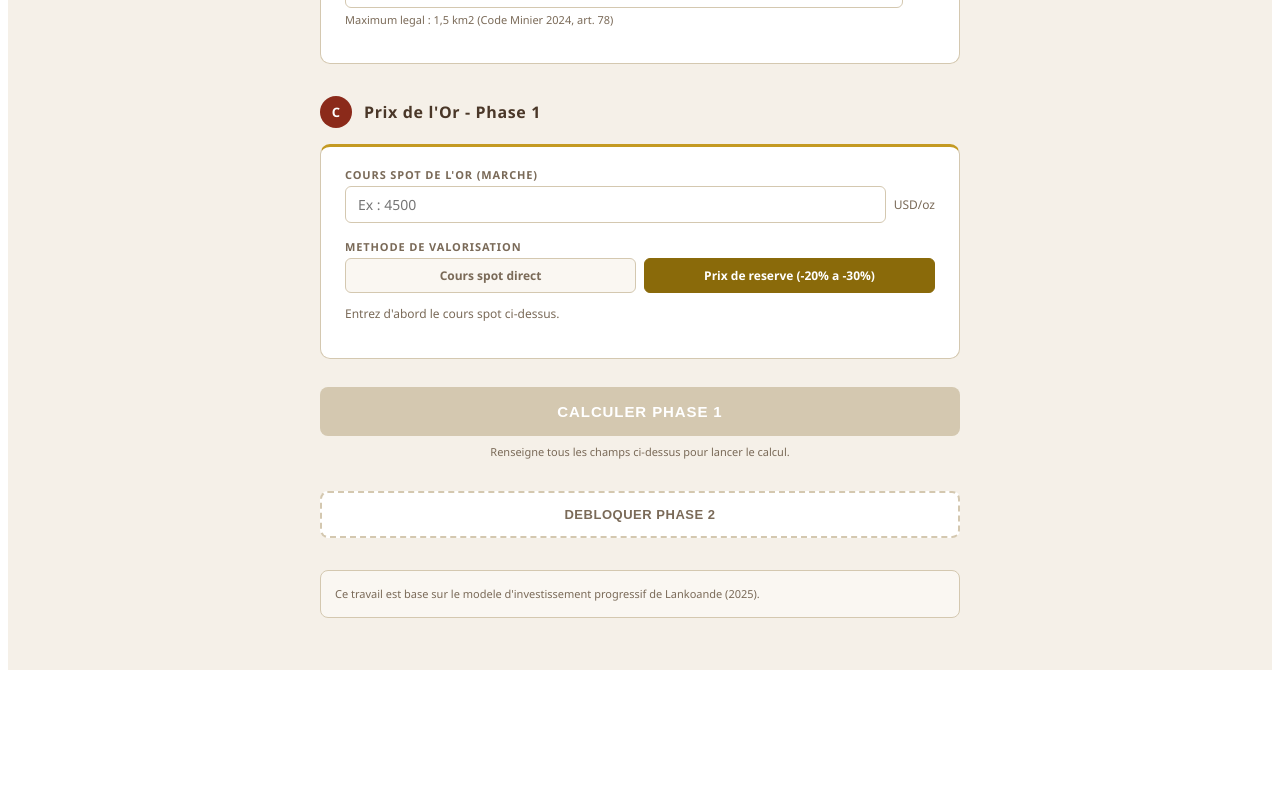
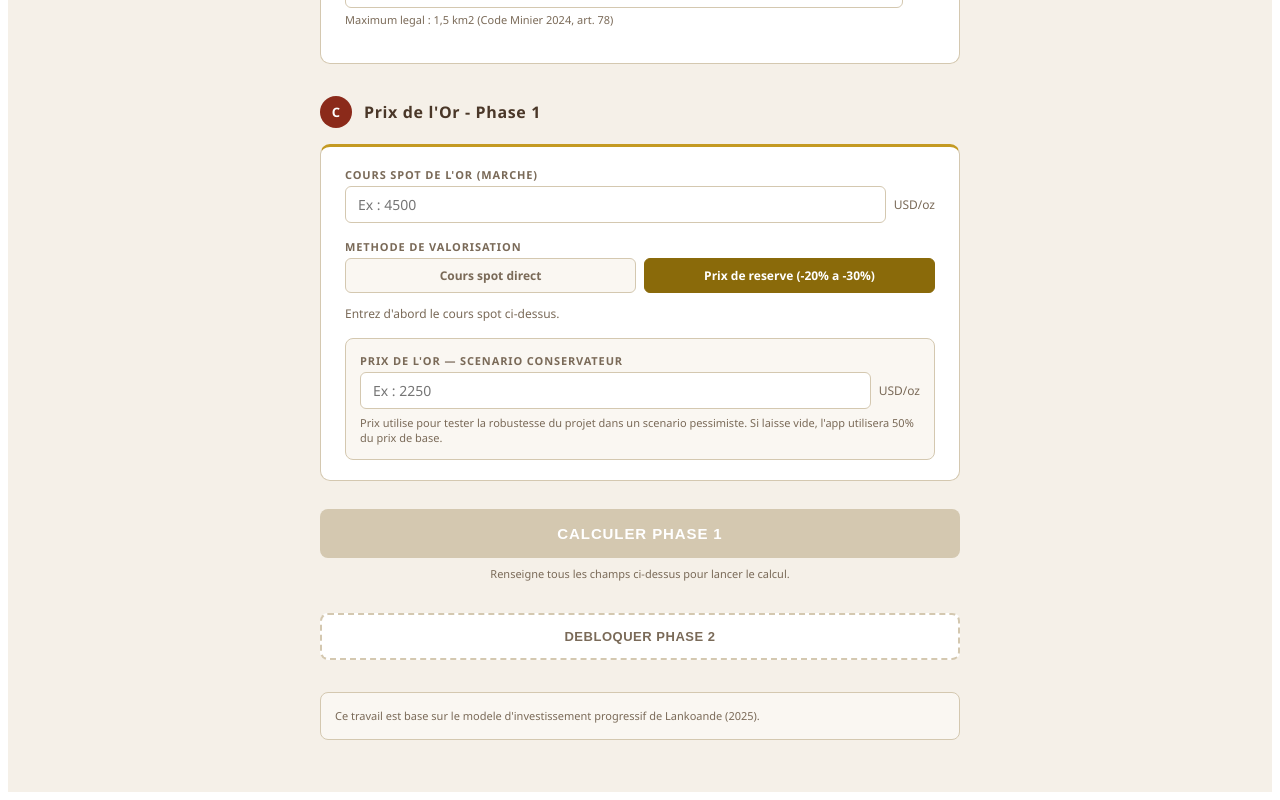
Before and after one commit to lankoandeyoumani7-cyber/Small-Scale-Mine-Calculator, a React (Vite) app: page / in a window 1280 px wide. Shown: the part 852-1652 px from the top of the page. Before the commit the page ends 1530 px from the top, so only its background shows below. Built offline with nearby package versions, Linux system fonts and the light colour scheme.

Commit message:
Update MineCalculator.jsx

```diff
--- a/src/MineCalculator.jsx
+++ b/src/MineCalculator.jsx
@@ -27,7 +27,8 @@ const PHASE_DEFS = [
 const emptyPhaseInputs = () => ({
   depositName: "", tonnes: "", grade: "", depth: "", oreType: "oxide",
   capacityTPD: "", recovery: "", permitAreaKm2: "", goldPrice: "",
-  useReservePrice: true, reserveDiscount: null, // null = pas encore calculé/choisi
+  useReservePrice: true, reserveDiscount: null,
+  goldPriceConserv: "", // prix conservateur saisi librement par l'utilisateur
 });
 
 function estimateCapex(capacityTPD, pitDepth) {
@@ -67,15 +68,15 @@ function estimateOpex(capacityTPD, headcountScale) {
   };
 }
 
-function calcFinancials({ capexTotal, opexMonthly, capacityTPD, grade, recovery, goldPriceUSD, permitAreaKm2 }) {
+function calcFinancials({ capexTotal, opexMonthly, capacityTPD, grade, recovery, goldPriceUSD, goldPriceConservUSD, permitAreaKm2 }) {
   const goldPerG = goldPriceUSD / BF.ozToG;
   const monthlyOre = capacityTPD * 30;
   const goldRecoveredMonthly = monthlyOre * grade * recovery;
 
-  // CA mensuel arrondi au centime (comme dans la these IV.3.2)
-  // puis CA annuel = CA mensuel arrondi x 12
-  // C'est ce CA annuel qui sert de base aux redevances et FMD (comme Tableau 15)
+  // CA mensuel arrondi au centime
   const revenueMonthly = Math.round(goldRecoveredMonthly * goldPerG * 100) / 100;
+
+  // CA annuel = CA mensuel x 12 (calcul correct)
   const revenueAnnual = revenueMonthly * 12;
 
   // Etape 1 : Benefice mensuel brut = CA - OPEX
@@ -107,8 +108,10 @@ function calcFinancials({ capexTotal, opexMonthly, capacityTPD, grade, recovery,
   const van = cf.reduce((acc, c, i) => acc + c / Math.pow(1 + BF.discountRate, i + 2), 0)
     - capexTotal / (1 + BF.discountRate);
 
-  // Scenario conservateur (-50% prix or), meme sequence exacte
-  const revenueMonthlyConserv = Math.round(goldRecoveredMonthly * (goldPriceUSD * 0.5 / BF.ozToG) * 100) / 100;
+  // Scenario conservateur : prix saisi librement par l'utilisateur
+  // Si non saisi, on utilise 50% du prix de base par defaut
+  const goldConservEffectif = goldPriceConservUSD > 0 ? goldPriceConservUSD : goldPriceUSD * 0.5;
+  const revenueMonthlyConserv = Math.round(goldRecoveredMonthly * (goldConservEffectif / BF.ozToG) * 100) / 100;
   const revenueAnnualConserv = revenueMonthlyConserv * 12;
   const cashBrutConserv = revenueMonthlyConserv - opexMonthly;
   const fluxBrutConservApresIS = Math.round(cashBrutConserv * 12 * isMultiplier * 100) / 100;
@@ -135,6 +138,7 @@ function calcFinancials({ capexTotal, opexMonthly, capacityTPD, grade, recovery,
     taxeY1, taxeRenew,
     totalDeductionsY1, totalDeductionsY2,
     cashflowNetY1, cashflowNetY2,
+    goldConservEffectif,
     van, vanConserv, paybackMonths,
     costPerTonne: opexMonthly / monthlyOre,
     marginPerTonne: (revenueMonthly - opexMonthly) / monthlyOre,
@@ -184,7 +188,7 @@ function calcSensitivityGrid({ capacityTPD, oreDepth, recovery, permitAreaKm2, c
     const opex = estimateOpex(capacity, 1);
     const grid = grades.map(grade =>
       goldPrices.map(goldPriceUSD => {
-        const fin = calcFinancials({ capexTotal, opexMonthly: opex.total, capacityTPD: capacity, grade, recovery, goldPriceUSD, permitAreaKm2 });
+        const fin = calcFinancials({ capexTotal, opexMonthly: opex.total, capacityTPD: capacity, grade, recovery, goldPriceUSD, goldPriceConservUSD: 0, permitAreaKm2 });
         return fin.van;
       })
     );
@@ -272,7 +276,10 @@ function computePhase(inputs, priorContext) {
   const cog = calcCutoffGrade(effectiveGold);
   const fin = calcFinancials({
     capexTotal: capexTotal + planModificationFeeUSD,
-    opexMonthly: opex.total, capacityTPD, grade, recovery, goldPriceUSD: effectiveGold, permitAreaKm2,
+    opexMonthly: opex.total, capacityTPD, grade, recovery,
+    goldPriceUSD: effectiveGold,
+    goldPriceConservUSD: parseFloat(inputs.goldPriceConserv) * BF.ozToG || 0,
+    permitAreaKm2,
   });
   const sensitivity = calcSensitivityGrid({ capacityTPD, oreDepth: depth, recovery, permitAreaKm2, centerGoldPrice: effectiveGold, centerGrade: grade });
   const durationMonths = capacityTPD > 0 ? Math.ceil(tonnes / (capacityTPD * 30)) : 0;
@@ -553,7 +560,7 @@ async function generatePdfReport({ phases, consolidated }) {
     totalRow("FLUX NET annuel A1", fmtUSD(Math.round(fin.cashflowNetY1)), colors.success);
     totalRow("FLUX NET annuel A2 et A3", fmtUSD(Math.round(fin.cashflowNetY2)), colors.success);
     row(`VAN scenario de base (IS 27,5%)`, fmtK(fin.van));
-    row(`VAN scenario conservateur (-50% prix or)`, fmtK(fin.vanConserv));
+    row(`VAN scenario conservateur (${fmtUSD(Math.round(fin.goldConservEffectif / BF.ozToG))}/oz, IS 27,5%)`, fmtK(fin.vanConserv));
     if (fin.paybackMonths) row("Periode de remboursement estimee", `${fin.paybackMonths} mois`);
 
     y += 8;
@@ -714,6 +721,29 @@ function PhaseForm({ phaseLabel, inputs, onChange }) {
             );
           })()}
         </div>
+
+        {/* Prix du scenario conservateur */}
+        <div style={{ marginTop: 8, padding: 14, background: C.panel, borderRadius: 8, border: `1.5px solid ${C.border}` }}>
+          <Label>Prix de l'or — Scenario conservateur</Label>
+          <div style={{ display: "flex", alignItems: "center", gap: 8 }}>
+            <input
+              type="number"
+              value={inputs.goldPriceConserv}
+              placeholder="Ex : 2250"
+              onChange={e => onChange({ ...inputs, goldPriceConserv: e.target.value })}
+              style={{ flex: 1, padding: "8px 12px", borderRadius: 6, border: `1.5px solid ${C.border}`, background: C.surface, fontSize: 14, color: C.text, outline: "none", fontFamily: "inherit" }}
+            />
+            <span style={{ fontSize: 12, color: C.textMuted, whiteSpace: "nowrap" }}>USD/oz</span>
+          </div>
+          <p style={{ margin: "6px 0 0", fontSize: 11, color: C.textMuted }}>
+            Prix utilise pour tester la robustesse du projet dans un scenario pessimiste. Si laisse vide, l'app utilisera 50% du prix de base.
+          </p>
+          {inputs.goldPriceConserv && parseFloat(inputs.goldPriceConserv) > 0 && parseFloat(inputs.goldPrice) > 0 && (
+            <div style={{ marginTop: 8, fontSize: 11, color: C.goldDark, fontWeight: 700 }}>
+              Decote appliquee : {((1 - parseFloat(inputs.goldPriceConserv) / parseFloat(inputs.goldPrice)) * 100).toFixed(1)}% par rapport au cours spot
+            </div>
+          )}
+        </div>
       </Card>
     </div>
   );
@@ -855,7 +885,7 @@ function PhaseResults({ results, sensCapacityIdx, setSensCapacityIdx }) {
 
       <Card title="Valeur Actuelle Nette - 3 ans (taux 10%)" accent={C.goldDark}>
         <VanBar label={`Scenario base (${fmtUSD(Math.round(effectiveGold))}/oz, IS 27,5%)`} van={fin.van} maxAbs={maxVan} />
-        <VanBar label={`Scenario conservateur (-50% prix or, IS 27,5%)`} van={fin.vanConserv} maxAbs={maxVan} />
+        <VanBar label={`Scenario conservateur (${fmtUSD(Math.round(fin.goldConservEffectif / BF.ozToG))}/oz, IS 27,5%)`} van={fin.vanConserv} maxAbs={maxVan} />
         {fin.paybackMonths && (
           <div style={{ marginTop: 16, padding: 12, background: C.successBg, borderRadius: 8, textAlign: "center" }}>
             <div style={{ fontSize: 12, color: C.textMuted, marginBottom: 2 }}>Periode de remboursement estimee</div>
```
